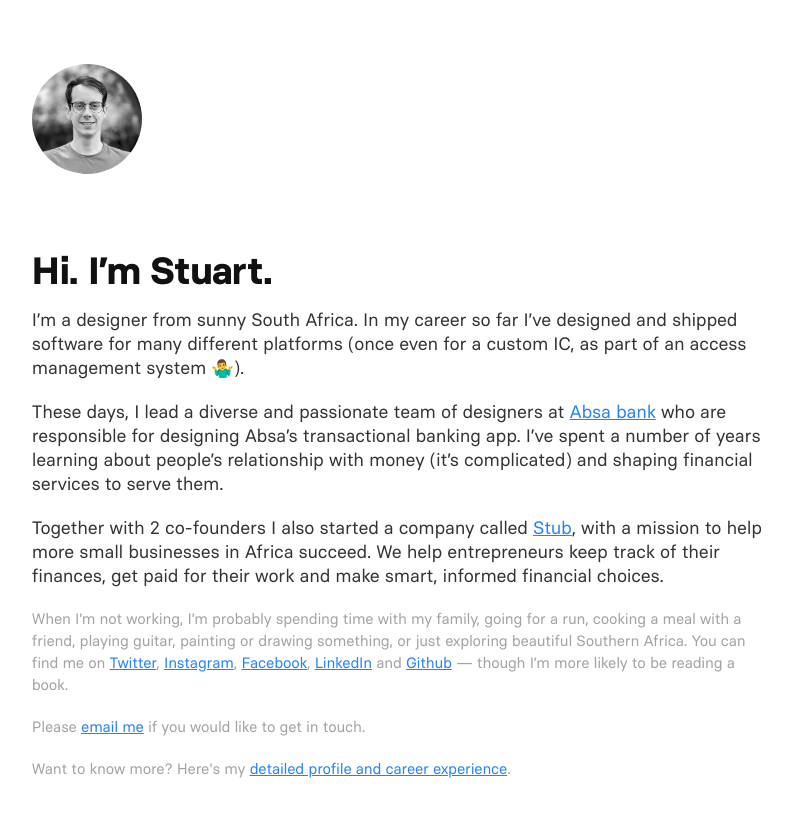
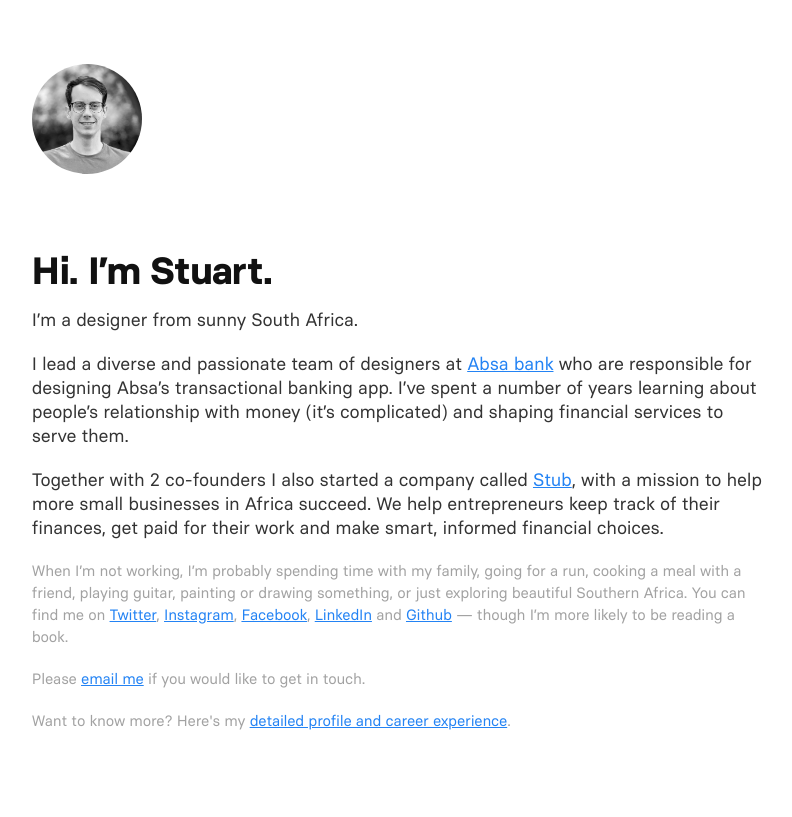
Before and after one commit to stuartwiener/stuartwiener.github.io, a Jekyll site: the page built from index.html, in a window 1280 px wide. Shown: the top 817 px of the page, without its empty margins (173-965 px from the left). Built offline with Jekyll 4.4.1, drawn with Linux system fonts in a browser that asks for light colours.

Commit message:
get to  the point

```diff
--- a/index.html
+++ b/index.html
@@ -9,9 +9,9 @@ published: true
 
 <div class="content">
 
-    <p>I’m a designer from sunny South Africa. In my career so far I’ve designed and shipped software for many different platforms (once even for a custom IC, as part of an access management system 🤷‍♂️). </p>
+    <p>I’m a designer from sunny South Africa.</p>
 
-    <p>These days, I lead a diverse and passionate team of designers at <a href="{% link absa.html %}">Absa bank</a> who are responsible for designing Absa’s transactional banking app. I’ve spent a number of years learning about people’s relationship with money (it’s complicated) and shaping financial services to serve them. </p>
+    <p>I lead a diverse and passionate team of designers at <a href="{% link absa.html %}">Absa bank</a> who are responsible for designing Absa’s transactional banking app. I’ve spent a number of years learning about people’s relationship with money (it’s complicated) and shaping financial services to serve them. </p>
 
     <p>Together with 2 co-founders I also started a company called <a href="{% link stub.html %}">Stub</a>, with a mission to help more small businesses in Africa succeed. We help entrepreneurs keep track of their finances, get paid for their work and make smart, informed financial choices.</p>
 
```
